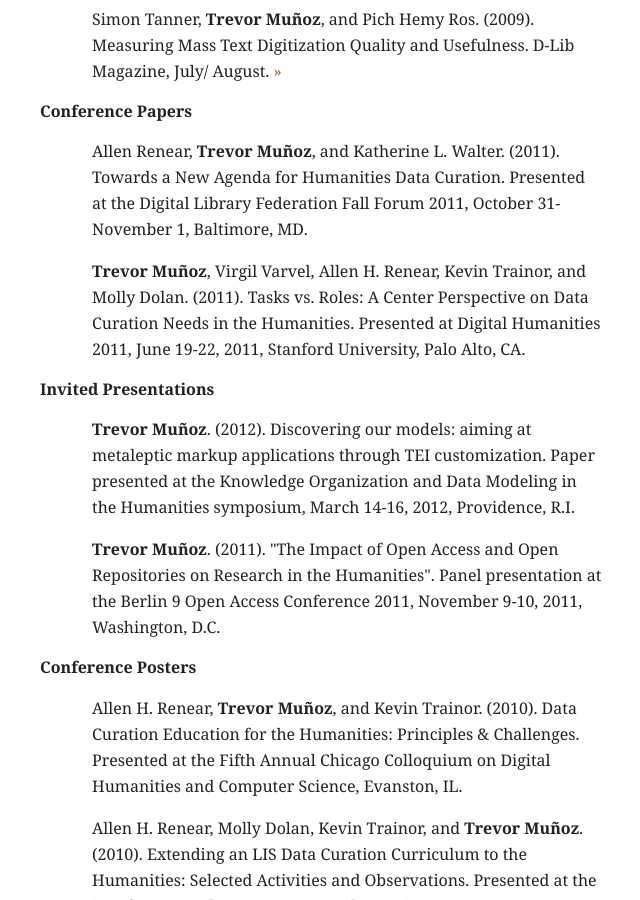
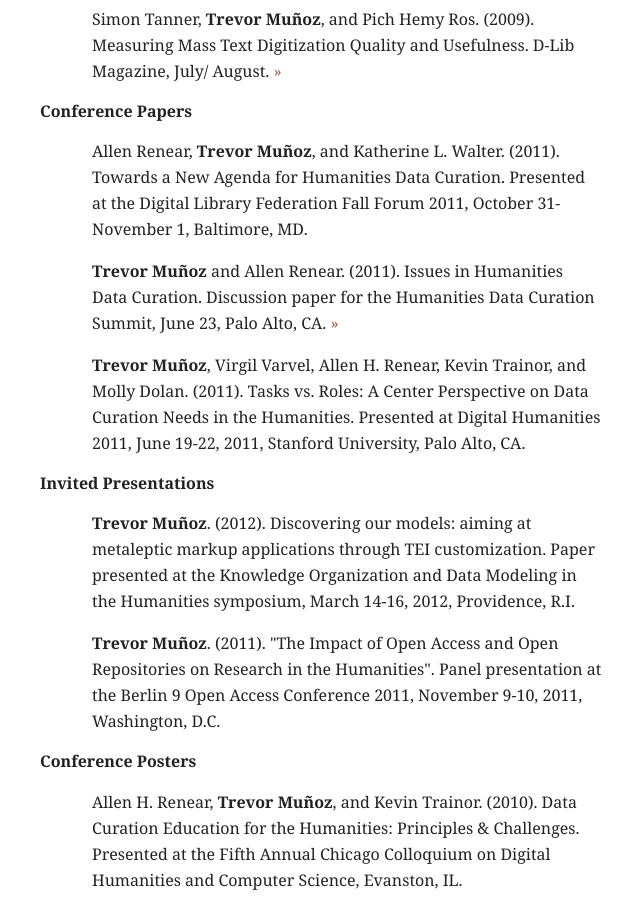
Before and after one commit to trevormunoz/calling-card, a Jekyll site: the page built from about/cv/index.html, in a window 1280 px wide and 900 px high, scrolled down 1106 px. Shown: the whole window, without its empty margins (344-984 px from the left). Built offline with Jekyll 4.4.1, drawn with Linux system fonts in a browser that asks for light colours; nearby versions of some CDN libraries; Markdown is read by kramdown in place of the engine named in the settings.

Commit message:
Adding link to Palo Alto paper

```diff
--- a/about/cv/index.html
+++ b/about/cv/index.html
@@ -39,6 +39,8 @@ title: Trevor's CV
     <li><strong>Conference Papers</strong>
     <ul>
   <li><p class="citation">Allen Renear, <strong>Trevor Muñoz</strong>, and Katherine L. Walter. (2011). Towards a New Agenda for Humanities Data Curation. Presented at the Digital Library Federation Fall Forum 2011, October 31-November 1, Baltimore, MD.</p></li>
+
+  <li><p class="citation"><strong>Trevor Muñoz</strong> and Allen Renear. (2011). Issues in Humanities Data Curation. Discussion paper for the Humanities Data Curation Summit, June 23, Palo Alto, CA. <a href="http://hdl.handle.net/2142/30852" target="_blank">&raquo;</a></p></li>
 
   <li><p class="citation"><strong>Trevor Muñoz</strong>, Virgil Varvel, Allen H. Renear, Kevin Trainor, and Molly Dolan. (2011). Tasks vs. Roles: A Center Perspective on Data Curation Needs in the Humanities. Presented at Digital Humanities 2011, June 19-22, 2011, Stanford University, Palo Alto, CA.</p></li>
 </ul>
```
